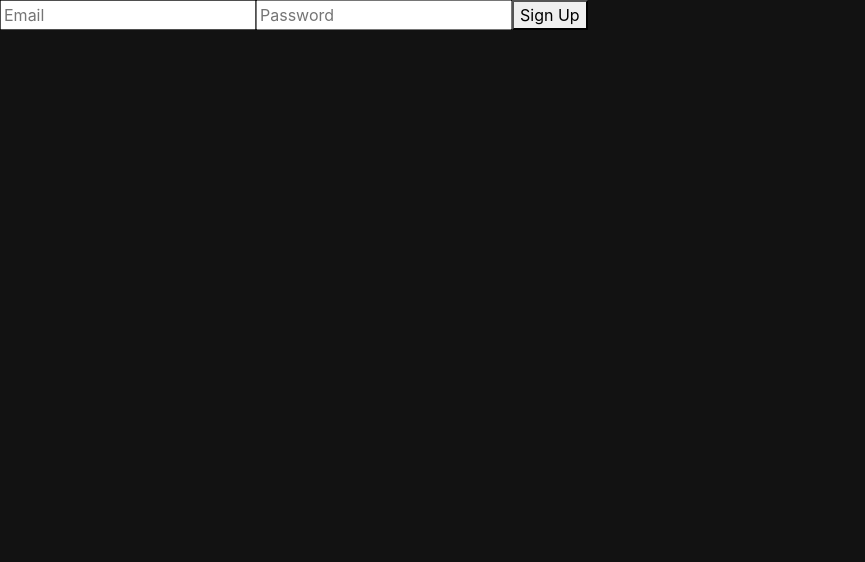
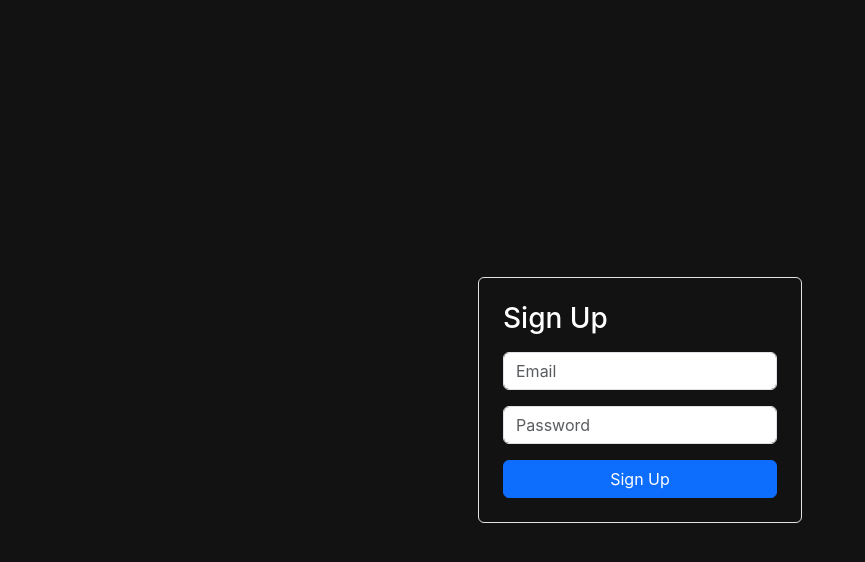
Before and after one commit to Djo420/BrainedUP, a React (Create React App) app in the folder client/: page /signup in a window 1280 px wide. Shown: the top 562 px of the page, without its empty margins (0-865 px from the left). Built offline with nearby package versions, Linux system fonts and the light colour scheme.

Commit message:
Add error handling to auth pages

```diff
--- a/client/src/App.js
+++ b/client/src/App.js
@@ -1,5 +1,5 @@
 import React, { useContext, useState, useEffect } from "react";
-import { Routes, Route, NavLink, Navigate } from "react-router-dom";
+import { Routes, Route, NavLink, Navigate, useNavigate } from "react-router-dom";
 import { AuthContext } from "./auth/AuthContext";
 import Signup from "./pages/Signup";
 import Login from "./pages/Login";
@@ -15,6 +15,9 @@ import SettingsPage from "./pages/SettingsPage";
 export default function App() {
   const { accessToken } = useContext(AuthContext);
   const [tasks, setTasks] = useState([]);
+
+  const { logout } = useContext(AuthContext);
+  const navigate = useNavigate();
 
   useEffect(() => {
     if (!accessToken) return;
@@ -133,6 +136,17 @@ export default function App() {
                 Settings
               </NavLink>
             </li>
+            <li className="nav-item">
+              <button
+                className="btn btn-outline-light"
+                onClick={() => {
+                  logout();
+                  navigate('/login');
+                }}
+              >
+                Logout
+              </button>
+            </li>
           </ul>
         </div>
       </nav>
--- a/client/src/auth/AuthContext.js
+++ b/client/src/auth/AuthContext.js
@@ -4,29 +4,15 @@ import axios from 'axios';
 export const AuthContext = createContext();
 
 export function AuthProvider({ children }) {
-  const [accessToken, setAccessToken] = useState(null);
-  const [refreshToken, setRefreshToken] = useState(null);
+  const [accessToken, setAccessToken] = useState(() => localStorage.getItem('accessToken'));
+  const [refreshToken, setRefreshToken] = useState(() => localStorage.getItem('refreshToken'));
 
   useEffect(() => {
-    const interceptor = axios.interceptors.response.use(
-      response => response,
-      async error => {
-        const originalRequest = error.config;
-        if (error.response?.status === 401 && refreshToken) {
-          const { data } = await axios.post(
-            'http://127.0.0.1:5000/auth/refresh',
-            null,
-            { headers: { Authorization: `Bearer ${refreshToken}` } }
-          );
-          setAccessToken(data.access_token);
-          originalRequest.headers.Authorization = `Bearer ${data.access_token}`;
-          return axios(originalRequest);
-        }
-        return Promise.reject(error);
-      }
-    );
-    return () => axios.interceptors.response.eject(interceptor);
-  }, [refreshToken]);
+    if (accessToken) localStorage.setItem('accessToken', accessToken);
+    else localStorage.removeItem('accessToken');
+    if (refreshToken) localStorage.setItem('refreshToken', refreshToken);
+    else localStorage.removeItem('refreshToken');
+  }, [accessToken, refreshToken]);
 
   const signup = async (email, password) => {
     const { data } = await axios.post(
--- a/client/src/pages/Login.js
+++ b/client/src/pages/Login.js
@@ -5,20 +5,50 @@ import { useNavigate } from 'react-router-dom';
 export default function Login() {
   const [email, setEmail] = useState('');
   const [password, setPassword] = useState('');
+  const [error, setError] = useState(null);
   const { login } = useContext(AuthContext);
   const navigate = useNavigate();
 
   const handleSubmit = async e => {
     e.preventDefault();
-    await login(email, password);
-    navigate('/');
+    setError(null);
+    try {
+      await login(email, password);
+      navigate('/');
+    } catch (err) {
+      setError(err.response?.data?.msg || 'Login failed');
+    }
   };
 
   return (
-    <form onSubmit={handleSubmit}>
-      <input value={email} onChange={e => setEmail(e.target.value)} placeholder="Email" />
-      <input type="password" value={password} onChange={e => setPassword(e.target.value)} placeholder="Password" />
-      <button type="submit">Log In</button>
-    </form>
+    <div className="d-flex justify-content-center align-items-center vh-100">
+      <form onSubmit={handleSubmit} className="p-4 border rounded" style={{ minWidth: '300px' }}>
+        {error && <div className="alert alert-danger">{error}</div>}
+        <h3 className="mb-3">Log In</h3>
+        <div className="mb-3">
+          <input
+            type="email"
+            className="form-control"
+            placeholder="Email"
+            value={email}
+            onChange={e => setEmail(e.target.value)}
+            required
+          />
+        </div>
+        <div className="mb-3">
+          <input
+            type="password"
+            className="form-control"
+            placeholder="Password"
+            value={password}
+            onChange={e => setPassword(e.target.value)}
+            required
+          />
+        </div>
+        <button type="submit" className="btn btn-primary w-100">
+          Log In
+        </button>
+      </form>
+    </div>
   );
 }
--- a/client/src/pages/Signup.js
+++ b/client/src/pages/Signup.js
@@ -5,20 +5,50 @@ import { useNavigate } from 'react-router-dom';
 export default function Signup() {
   const [email, setEmail] = useState('');
   const [password, setPassword] = useState('');
+  const [error, setError] = useState(null);
   const { signup } = useContext(AuthContext);
   const navigate = useNavigate();
 
   const handleSubmit = async e => {
     e.preventDefault();
-    await signup(email, password);
-    navigate('/');
+    setError(null);
+    try {
+      await signup(email, password);
+      navigate('/');
+    } catch (err) {
+      setError(err.response?.data?.msg || 'Sign up failed');
+    }
   };
 
   return (
-    <form onSubmit={handleSubmit}>
-      <input value={email} onChange={e => setEmail(e.target.value)} placeholder="Email" />
-      <input type="password" value={password} onChange={e => setPassword(e.target.value)} placeholder="Password" />
-      <button type="submit">Sign Up</button>
-    </form>
+    <div className="d-flex justify-content-center align-items-center vh-100">
+      <form onSubmit={handleSubmit} className="p-4 border rounded" style={{ minWidth: '300px' }}>
+        {error && <div className="alert alert-danger">{error}</div>}
+        <h3 className="mb-3">Sign Up</h3>
+        <div className="mb-3">
+          <input
+            type="email"
+            className="form-control"
+            placeholder="Email"
+            value={email}
+            onChange={e => setEmail(e.target.value)}
+            required
+          />
+        </div>
+        <div className="mb-3">
+          <input
+            type="password"
+            className="form-control"
+            placeholder="Password"
+            value={password}
+            onChange={e => setPassword(e.target.value)}
+            required
+          />
+        </div>
+        <button type="submit" className="btn btn-primary w-100">
+          Sign Up
+        </button>
+      </form>
+    </div>
   );
 }
```
